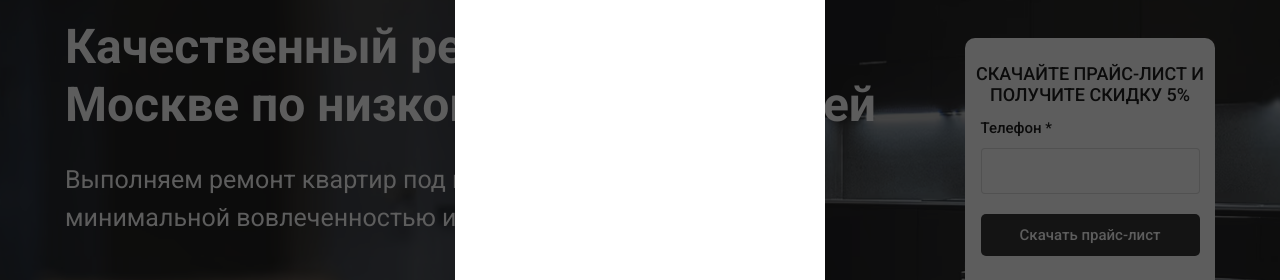
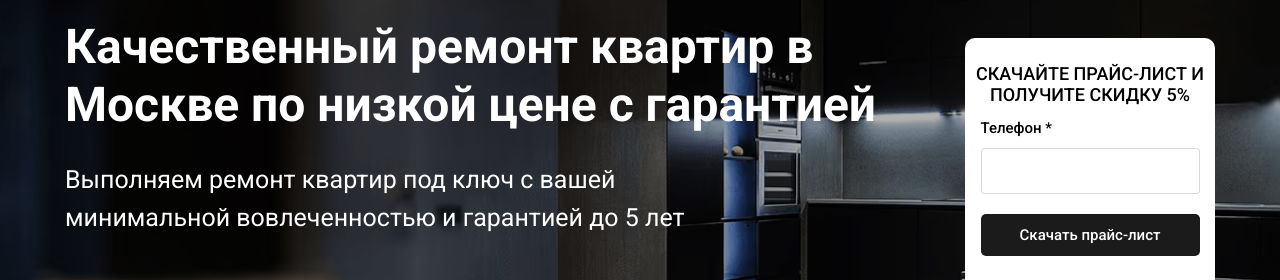
Before and after one commit to fayzullayevelmurod/pro-apartment-renovation, a plain HTML site: page index.html in a window 1280 px wide. Shown: the part 145-425 px from the top of the page. Drawn offline with Linux system fonts and the light colour scheme.

```diff
--- a/css/style.css
+++ b/css/style.css
@@ -1254,7 +1254,7 @@ section {}
 
 
 /* Modal Page */
-.modal-pege {
+/* .modal-pege {
   position: absolute;
   z-index: 99999;
   top: 0;
@@ -1276,7 +1276,7 @@ section {}
   background: #fff;
   border-radius: 10px;
   padding: 35px 25px;
-}
+} */
 
 /* media */
 @media (max-width:1200px) {
```
